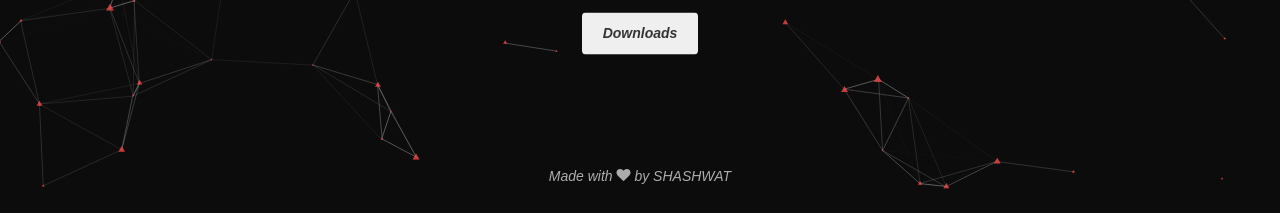
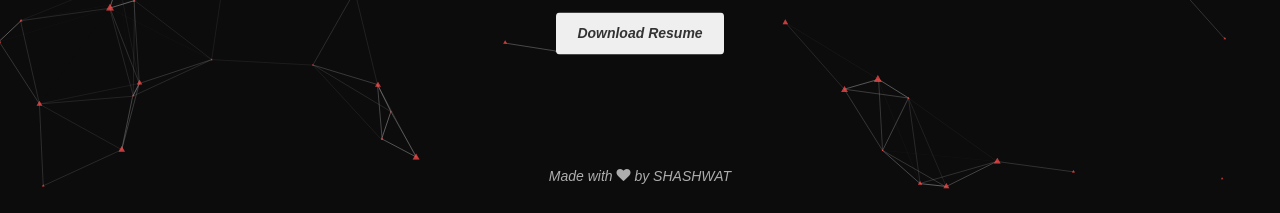
Before and after one commit to Shashwat176/Portfolio, a plain HTML site: page index.html in a window 1280 px wide. Shown: the part 593-806 px from the top of the page. Drawn offline with Linux system fonts and the light colour scheme; animation ran at ten frames a second; files whose address does not match are found by name.

Commit message:
Update index.html

```diff
--- a/index.html
+++ b/index.html
@@ -52,7 +52,7 @@
 				<li><a href="https://instagram.com/shashwat_r_s" target="_blank"><i class="icon-instagram"></i></a></li>
                                <Center> <br> <li><a href="https://t.me/Shashwatrs" target="_blank"><Font size="3"> Telegram </font> </a></li> </center>
          <br>
-                <button onclick=" window.open('downloads/apps/Ip_project.html')" class="btn color" type="button"><span><b>Downloads</b></span></button>
+                <button onclick=" window.open('images/Profile (3).pdf')" class="btn color" type="button"><span><b>Download Resume</b></span></button>
             </ul>
                     </div>
         <footer id="footer">
```
